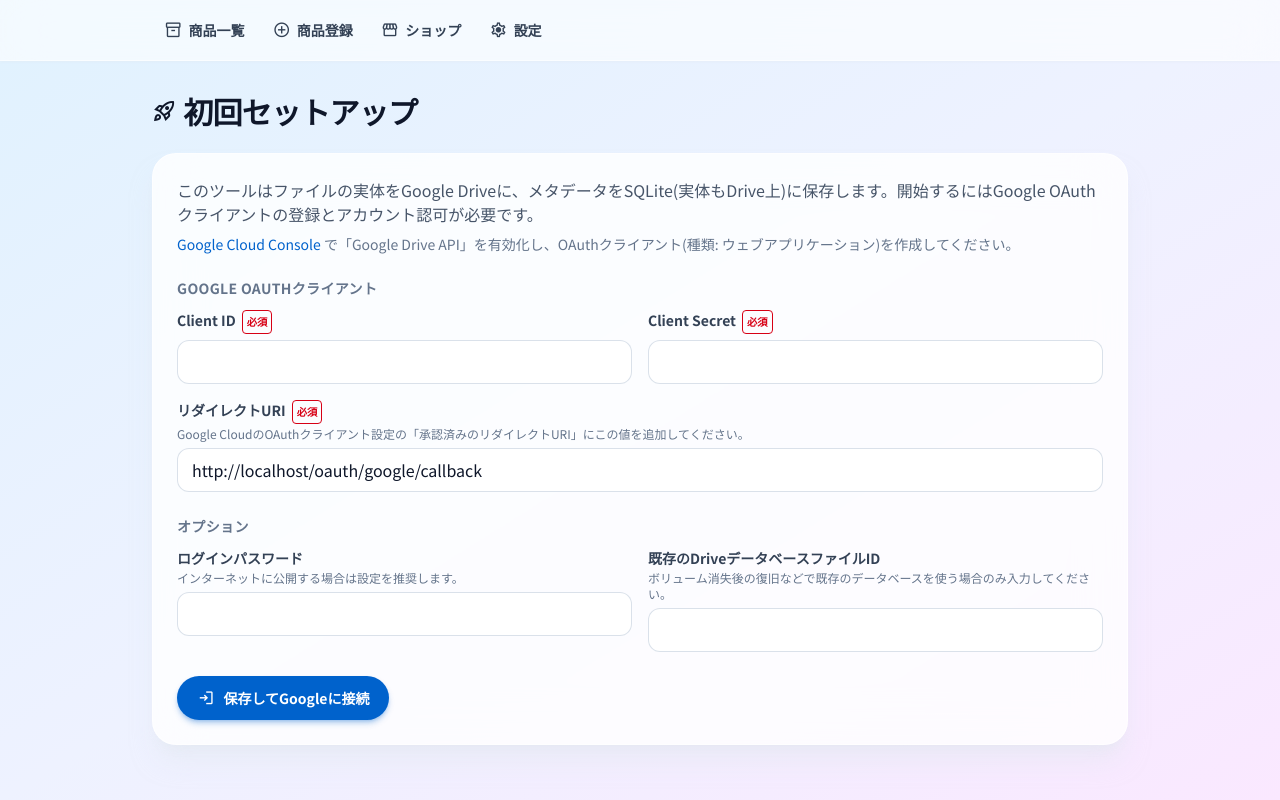
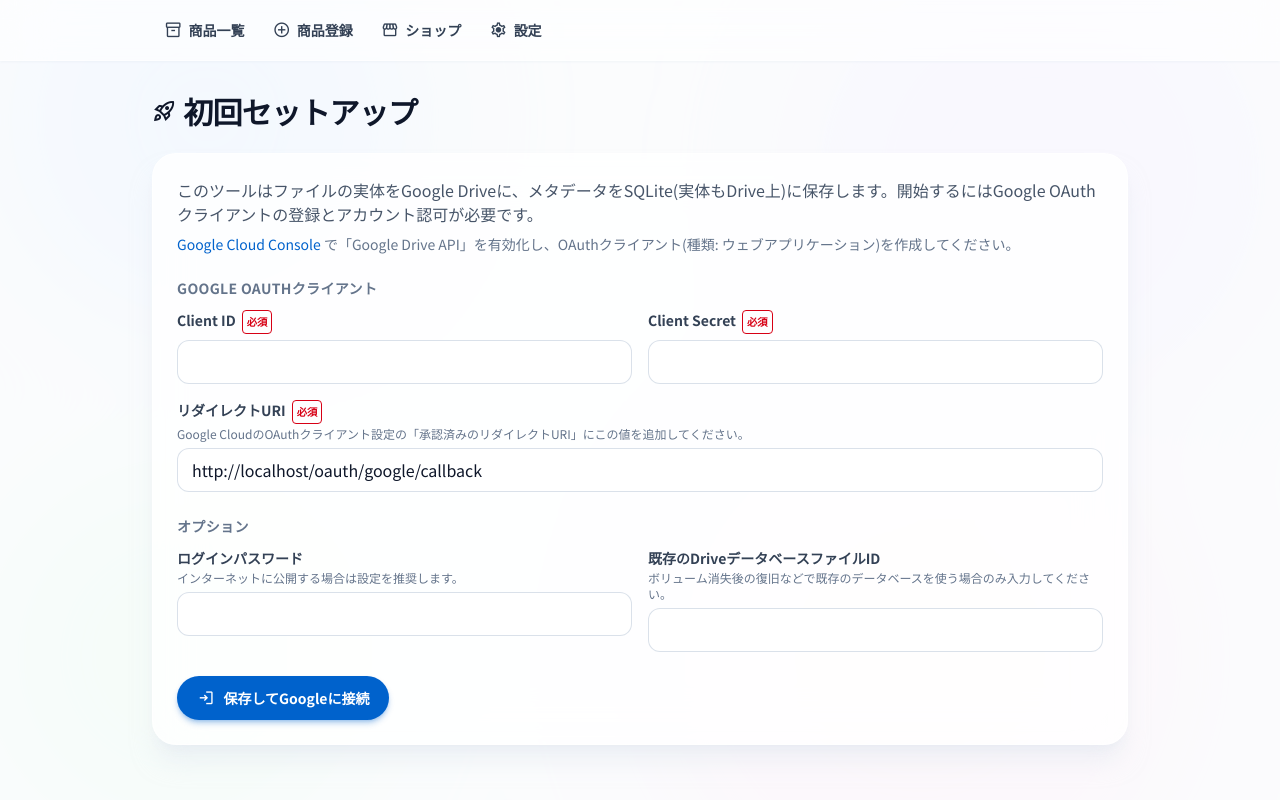
Before and after one commit to choko1229/VRC-Content-Manager, a FastAPI app: page /setup in a window 1280 px wide. Run offline with FastAPI, Linux system fonts and the light colour scheme; some libraries are stand-ins or nearby versions.

Commit message:
Replace gradient background with static abstract image + add asset cache-busting
Gradient utility classes swapped for a subtle blurred-blob SVG background
(light/dark variants) behind a flat translucent scrim, keeping WCAG contrast
for text and glass panels while giving a simpler, photo-like visual per
request. Also version /static/css and /static/js links with a per-process
asset_version so a CDN/browser cache can't keep serving a stale style.css
after a redeploy (root cause of the "Google Icons not showing" report on the
deployed instance -- that instance was serving a cached pre-redesign
style.css with no .icon rule at all).

```diff
--- a/app/templates/base.html
+++ b/app/templates/base.html
@@ -27,15 +27,17 @@
       },
     };
   </script>
-  <link rel="stylesheet" href="/static/css/style.css">
-  <script src="/static/js/htmx.min.js"></script>
+  <link rel="stylesheet" href="/static/css/style.css?v={{ asset_version }}">
+  <script src="/static/js/htmx.min.js?v={{ asset_version }}"></script>
   <script>
     document.addEventListener("htmx:configRequest", function (evt) {
       evt.detail.headers["X-CSRF-Token"] = document.querySelector('meta[name="csrf-token"]').content;
     });
   </script>
 </head>
-<body class="min-h-screen font-sans text-slate-900 dark:text-slate-100 bg-gradient-to-br from-sky-100 via-indigo-50 to-fuchsia-100 dark:from-slate-950 dark:via-indigo-950 dark:to-slate-900 bg-fixed">
+<body class="min-h-screen font-sans text-slate-900 dark:text-slate-100 bg-slate-50 dark:bg-slate-950">
+  <div class="fixed inset-0 -z-20 bg-[url('/static/img/bg-light.svg')] dark:bg-[url('/static/img/bg-dark.svg')] bg-cover bg-center bg-fixed" aria-hidden="true"></div>
+  <div class="fixed inset-0 -z-10 bg-white/75 dark:bg-slate-950/75" aria-hidden="true"></div>
   <a href="#main-content" class="skip-link">メインコンテンツへスキップ</a>
 
   <header class="sticky top-0 z-30 backdrop-blur-xl bg-white/60 dark:bg-slate-950/50 border-b border-white/50 dark:border-white/10 shadow-sm shadow-slate-200/40 dark:shadow-black/20">
--- a/app/templates/login.html
+++ b/app/templates/login.html
@@ -23,9 +23,11 @@
       },
     };
   </script>
-  <link rel="stylesheet" href="/static/css/style.css">
+  <link rel="stylesheet" href="/static/css/style.css?v={{ asset_version }}">
 </head>
-<body class="min-h-screen font-sans text-slate-900 dark:text-slate-100 bg-gradient-to-br from-sky-100 via-indigo-50 to-fuchsia-100 dark:from-slate-950 dark:via-indigo-950 dark:to-slate-900 flex items-center justify-center px-4">
+<body class="min-h-screen font-sans text-slate-900 dark:text-slate-100 bg-slate-50 dark:bg-slate-950 flex items-center justify-center px-4">
+  <div class="fixed inset-0 -z-20 bg-[url('/static/img/bg-light.svg')] dark:bg-[url('/static/img/bg-dark.svg')] bg-cover bg-center bg-fixed" aria-hidden="true"></div>
+  <div class="fixed inset-0 -z-10 bg-white/75 dark:bg-slate-950/75" aria-hidden="true"></div>
   {% import "_macros.html" as ui %}
   <main class="w-full max-w-sm rounded-3xl border border-white/60 dark:border-white/10 bg-white/80 dark:bg-slate-900/70 backdrop-blur-xl shadow-2xl shadow-slate-300/50 dark:shadow-black/40 p-8">
     <h1 class="flex items-center gap-2 text-2xl font-black text-slate-900 dark:text-white mb-5"><span class="icon text-[1.5rem]" aria-hidden="true">lock</span>ログイン</h1>
--- a/app/web/templating.py
+++ b/app/web/templating.py
@@ -1,5 +1,6 @@
 from __future__ import annotations
 
+import time
 from pathlib import Path
 
 from fastapi.templating import Jinja2Templates
@@ -10,3 +11,6 @@ TEMPLATES_DIR = Path(__file__).resolve().parent.parent / "templates"
 
 templates = Jinja2Templates(directory=str(TEMPLATES_DIR))
 templates.env.globals["csrf_token"] = get_csrf_token
+# Cache-busting for /static assets: changes on every process start, so a CDN or
+# browser cache holding an old style.css/js file gets bypassed after a redeploy.
+templates.env.globals["asset_version"] = str(int(time.time()))
```
Also changed, not shown: app/static/img/bg-dark.svg (added), app/static/img/bg-light.svg (added).
